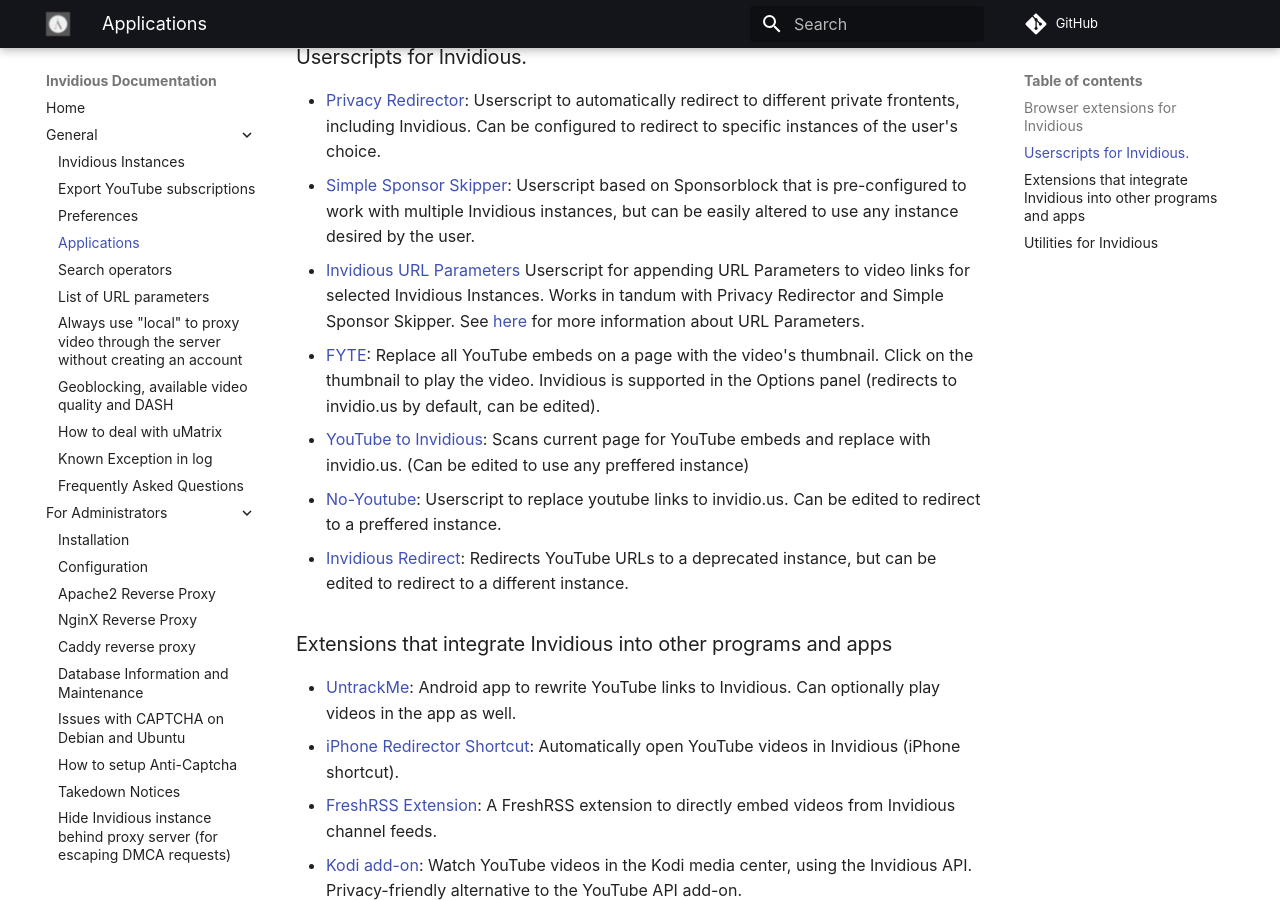
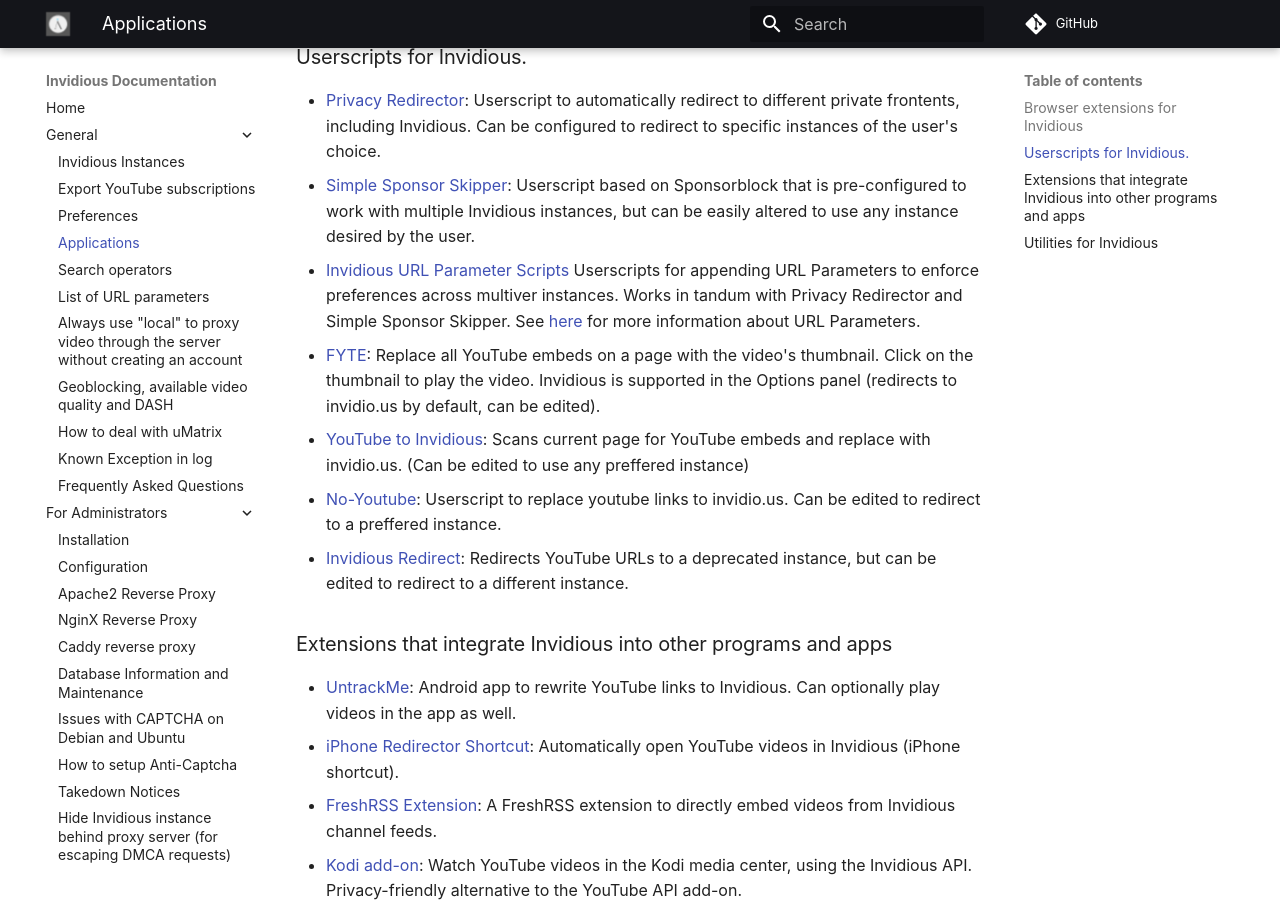
Before and after one commit to iv-org/documentation, an MkDocs documentation site: the page built from docs/applications.md, in a window 1280 px wide and 900 px high, scrolled down 740 px. Built offline with MkDocs 1.6.1 and Material for MkDocs 9.7.7, drawn with Linux system fonts in a browser that asks for light colours; comment, search, counter and statistics services are not loaded.

Commit message:
Update description and name for Invidious URL Parameter Scripts

```diff
--- a/docs/applications.md
+++ b/docs/applications.md
@@ -14,7 +14,7 @@
 ### Userscripts for Invidious.
 - [Privacy Redirector](https://github.com/dybdeskarphet/privacy-redirector): Userscript to automatically redirect to different private frontents, including Invidious. Can be configured to redirect to specific instances of the user's choice.
 - [Simple Sponsor Skipper](https://codeberg.org/mthsk/userscripts/src/branch/master/simple-sponsor-skipper): Userscript based on Sponsorblock that is pre-configured to work with multiple Invidious instances, but can be easily altered to use any instance desired by the user.
-- [Invidious URL Parameters](https://github.com/MintMain21/Invidious-URL-Parameters-Userscript) Userscript for appending URL Parameters to video links for selected Invidious Instances. Works in tandum with Privacy Redirector and Simple Sponsor Skipper. See [here](https://docs.invidious.io/url-parameters/) for more information about URL Parameters.
+- [Invidious URL Parameter Scripts](https://github.com/MintMain21/Invidious-URL-Parameters-Userscript) Userscripts for appending URL Parameters to enforce preferences across multiver instances. Works in tandum with Privacy Redirector and Simple Sponsor Skipper. See [here](https://docs.invidious.io/url-parameters/) for more information about URL Parameters.
 - [FYTE](https://greasyfork.org/en/scripts/9252-fyte-fast-youtube-embedded-player): Replace all YouTube embeds on a page with the video's thumbnail. Click on the thumbnail to play the video. Invidious is supported in the Options panel (redirects to invidio.us by default, can be edited).
 - [YouTube to Invidious](https://greasyfork.org/en/scripts/375264-youtube-to-invidious): Scans current page for YouTube embeds and replace with invidio.us. (Can be edited to use any preffered instance)
 - [No-Youtube](https://github.com/mperez01/no-youtube): Userscript to replace youtube links to invidio.us. Can be edited to redirect to a preffered instance.
```
